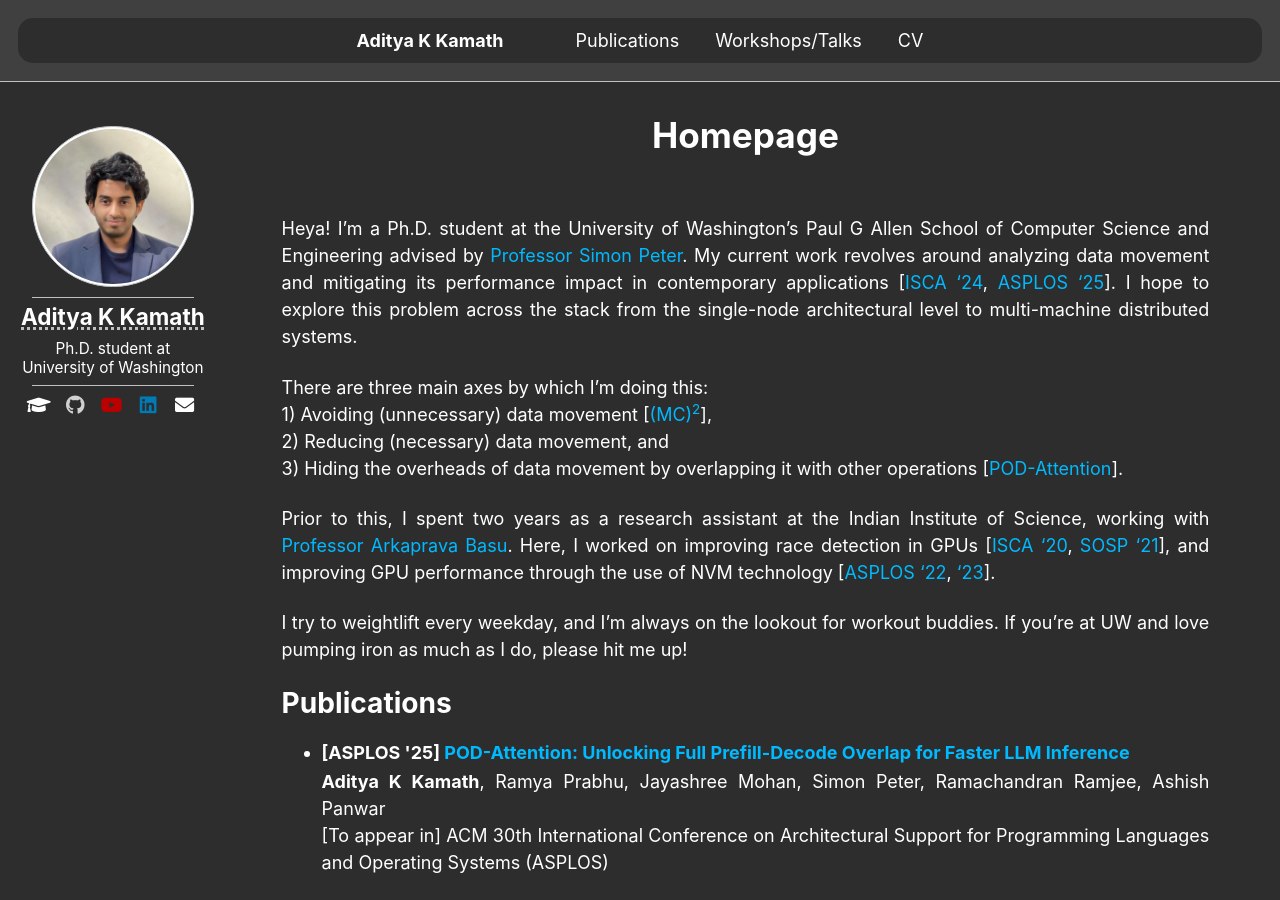
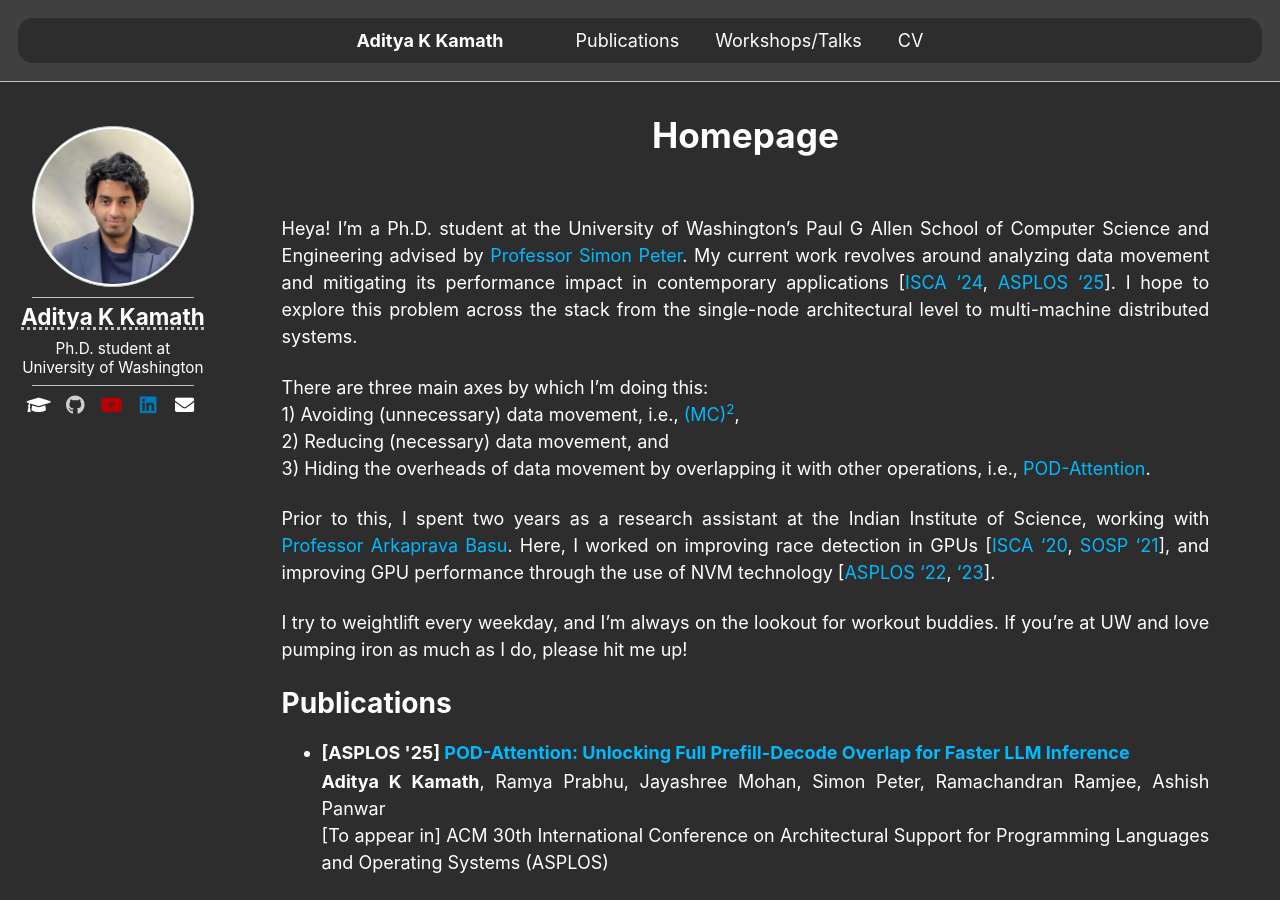
Before and after one commit to AKKamath/akkamath.github.io, a Jekyll site: the page built from _pages/about.md, in a window 1280 px wide and 900 px high. Built offline with Jekyll 4.4.1, drawn with Linux system fonts in a browser that asks for light colours.

```diff
--- a/_pages/about.md
+++ b/_pages/about.md
@@ -12,9 +12,9 @@ My current work revolves around analyzing data movement and mitigating its perfo
 I hope to explore this problem across the stack from the single-node architectural level to multi-machine distributed systems.
 
 There are three main axes by which I'm doing this:
-1) Avoiding (unnecessary) data movement [[(MC)<sup>2</sup>](/publication/ISCA24-MCSquare)],
+1) Avoiding (unnecessary) data movement, i.e., [(MC)<sup>2</sup>](/publication/ISCA24-MCSquare),
 2) Reducing (necessary) data movement, and
-3) Hiding the overheads of data movement by overlapping it with other operations [[POD-Attention](/publication/ASPLOS25-POD-Attention)].
+3) Hiding the overheads of data movement by overlapping it with other operations, i.e., [POD-Attention](/publication/ASPLOS25-POD-Attention).
 
 
 Prior to this, I spent two years as a research assistant at the Indian Institute of Science, working with [Professor Arkaprava Basu](https://www.csa.iisc.ac.in/~arkapravab/). Here, I worked on improving race detection in GPUs [[ISCA '20](https://dl.acm.org/doi/10.1109/ISCA45697.2020.00088), [SOSP '21](https://dl.acm.org/doi/10.1145/3477132.3483545)], and improving GPU performance through the use of NVM technology [[ASPLOS '22](https://dl.acm.org/doi/abs/10.1145/3503222.3507758), ['23](https://dl.acm.org/doi/10.1145/3575693.3575749)].
```
